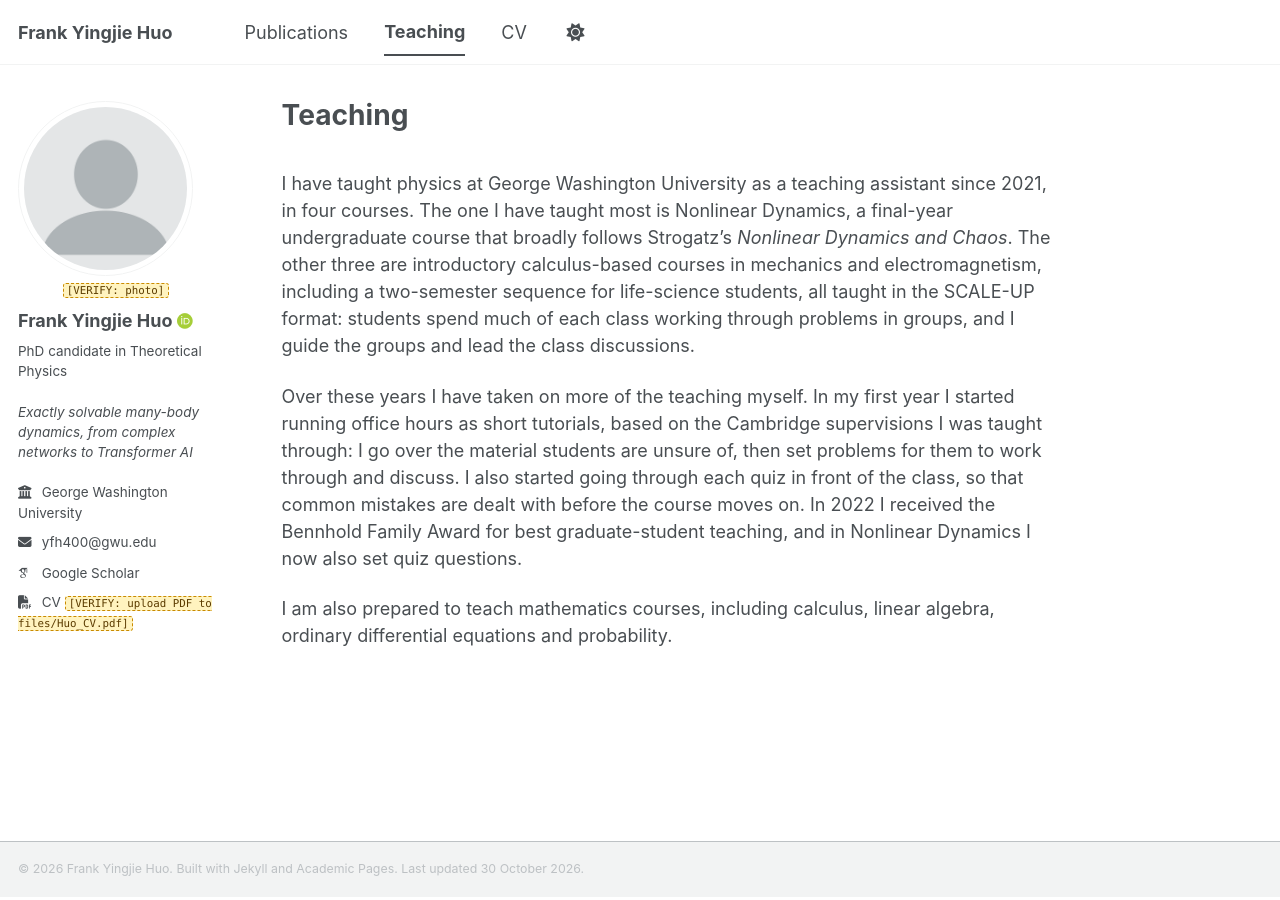
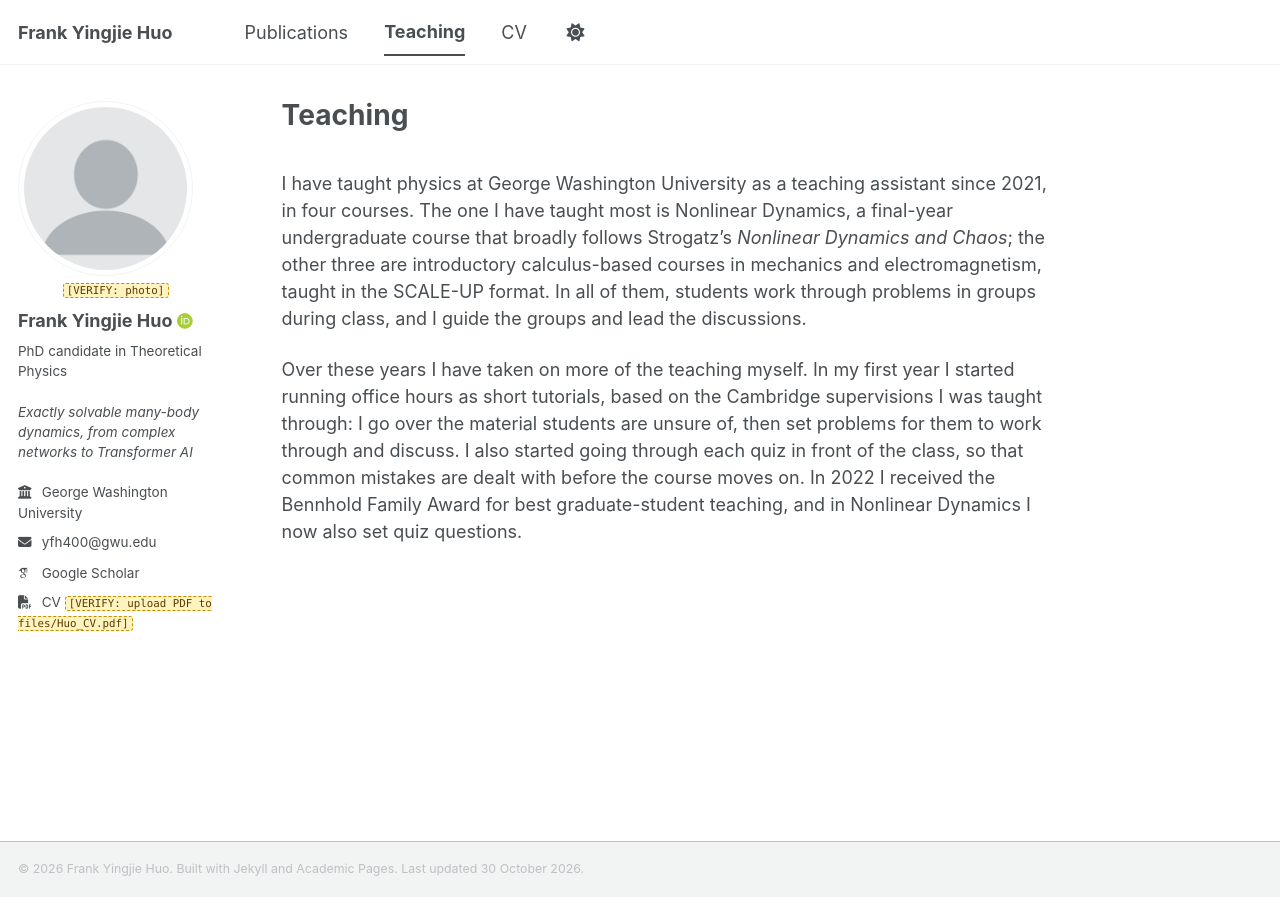
Before and after one commit to FrankHuo-217/huo.github.io, a Jekyll site: the page built from _pages/teaching.md, in a window 1280 px wide. Built offline with Jekyll 4.4.1, drawn with Linux system fonts in a browser that asks for light colours; some web fonts are replaced; a script bundle is joined from its source files by our own code.

Commit message:
Tighten the Teaching page
Drop the life-science detail and the prepared-to-teach line, and make
the in-class group work cover Nonlinear Dynamics as well.

Co-Authored-By: Claude Opus 5.5 <noreply@anthropic.com>
Claude-Session: https://claude.ai/code/session_01EX1ohUgYjPPjqdCJmoT8XW

```diff
--- a/_pages/teaching.md
+++ b/_pages/teaching.md
@@ -4,9 +4,7 @@ permalink: /teaching/
 author_profile: true
 ---
 
-I have taught physics at George Washington University as a teaching assistant since 2021, in four courses. The one I have taught most is Nonlinear Dynamics, a final-year undergraduate course that broadly follows Strogatz's *Nonlinear Dynamics and Chaos*. The other three are introductory calculus-based courses in mechanics and electromagnetism, including a two-semester sequence for life-science students, all taught in the SCALE-UP format: students spend much of each class working through problems in groups, and I guide the groups and lead the class discussions.
+I have taught physics at George Washington University as a teaching assistant since 2021, in four courses. The one I have taught most is Nonlinear Dynamics, a final-year undergraduate course that broadly follows Strogatz's *Nonlinear Dynamics and Chaos*; the other three are introductory calculus-based courses in mechanics and electromagnetism, taught in the SCALE-UP format. In all of them, students work through problems in groups during class, and I guide the groups and lead the discussions.
 {: .page-intro}
 
 Over these years I have taken on more of the teaching myself. In my first year I started running office hours as short tutorials, based on the Cambridge supervisions I was taught through: I go over the material students are unsure of, then set problems for them to work through and discuss. I also started going through each quiz in front of the class, so that common mistakes are dealt with before the course moves on. In 2022 I received the Bennhold Family Award for best graduate-student teaching, and in Nonlinear Dynamics I now also set quiz questions.
-
-I am also prepared to teach mathematics courses, including calculus, linear algebra, ordinary differential equations and probability.
```
